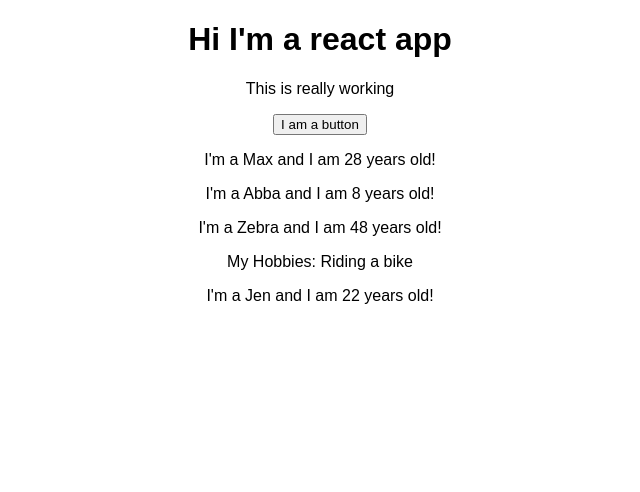
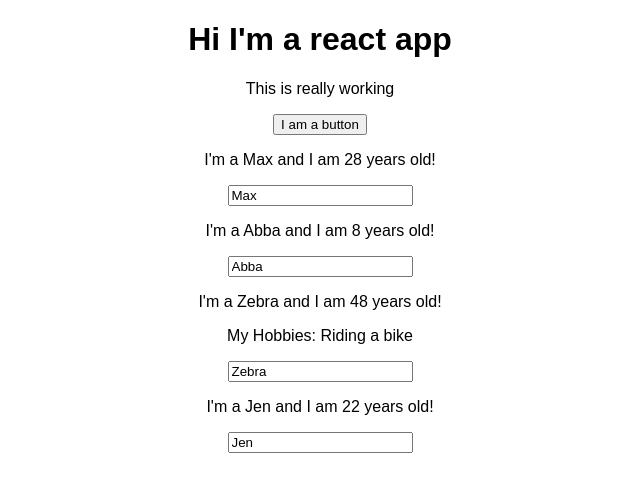
Before and after one commit to zairnaim/react-complete-guide, a React (Create React App) app: page / in a window 1280 px wide. Shown: the top 492 px of the page, without its empty margins (320-960 px from the left). Built offline with nearby package versions, Linux system fonts and the light colour scheme.

Commit message:
two way binding so input start with a value

```diff
--- a/src/App.js
+++ b/src/App.js
@@ -24,6 +24,17 @@ class App extends Component {
     })
   }
 
+  nameChangedHandler = (event) => {
+    this.setState({
+      persons: [
+        { name: "Max", age: 28 },
+        { name: "Jabba", age: 8 },
+        { name: event.target.value, age: 48 },
+        { name: "Jenty", age: 22 }
+      ]
+    })
+  }
+
   render() {
     return (
       <div className="App">
@@ -36,8 +47,13 @@ class App extends Component {
         <Person name=
           {this.state.persons[1].name}
           age={this.state.persons[1].age}
-          click = {this.buttonPressHandler.bind(this, "wwwwwwwwwwwwwwwwuuuuuuuuuuuut")} />
-        <Person name={this.state.persons[2].name} age={this.state.persons[2].age}>My Hobbies: Riding a bike</Person>
+          click={this.buttonPressHandler.bind(this, "wwwwwwwwwwwwwwwwuuuuuuuuuuuut")} />
+        <Person
+          name={this.state.persons[2].name}
+          age={this.state.persons[2].age}
+            changed = {this.nameChangedHandler}
+            >My Hobbies: Riding a bike</Person>
+
         <Person name={this.state.persons[3].name} age={this.state.persons[3].age} />
       </div>
     );
--- a/src/Person/Person.js
+++ b/src/Person/Person.js
@@ -6,6 +6,7 @@ const person = (props) => {
             {/* <p>I'm a {props.name} and I am {Math.floor(Math.random() * 30)} years old!</p> */}
             <p onClick= {props.click}>I'm a {props.name} and I am {props.age} years old!</p>
             <p>{props.children}</p>
+            <input type = 'text' onChange= {props.changed} value = {props.name}></input>
     </div>)
 };
 
```
